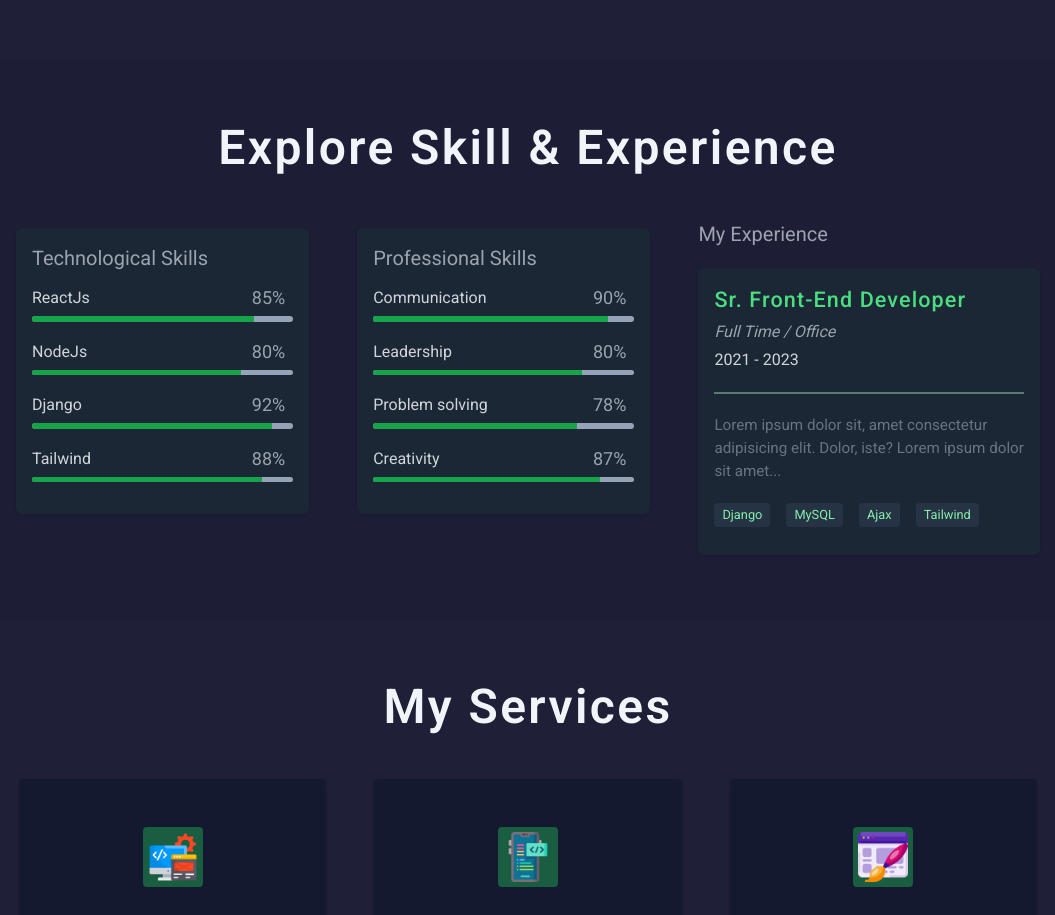
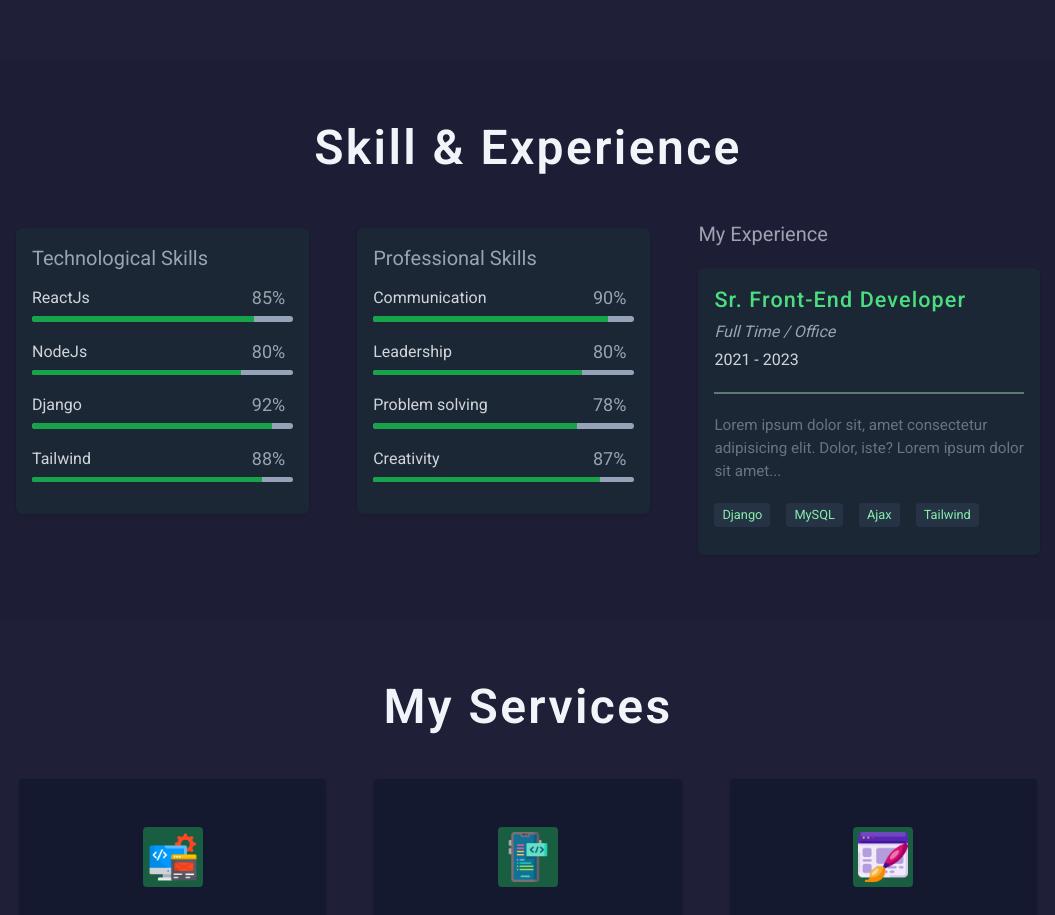
Before and after one commit to gokarna123-goku/m_portfolio, a React (Vite) app: page / in a window 1280 px wide. Shown: the part 1540-2455 px from the top of the page, without its empty margins (112-1167 px from the left). Built offline with nearby package versions, Linux system fonts and the light colour scheme.

Commit message:
changes the things

```diff
--- a/src/components/Skill_Experience/SkillExperience.jsx
+++ b/src/components/Skill_Experience/SkillExperience.jsx
@@ -8,7 +8,7 @@ const SkillExperience = () => {
       <div className="px-32 py-16 bg-slate-950/5">
         <div className="w-full h-auto">
           <h1 className="text-slate-100 text-center text-5xl font-extrabold tracking-wider mb-12">
-            Explore Skill & Experience
+            Skill & Experience
           </h1>
           <div className="flex items-start gap-12">
             <Skill />
```
